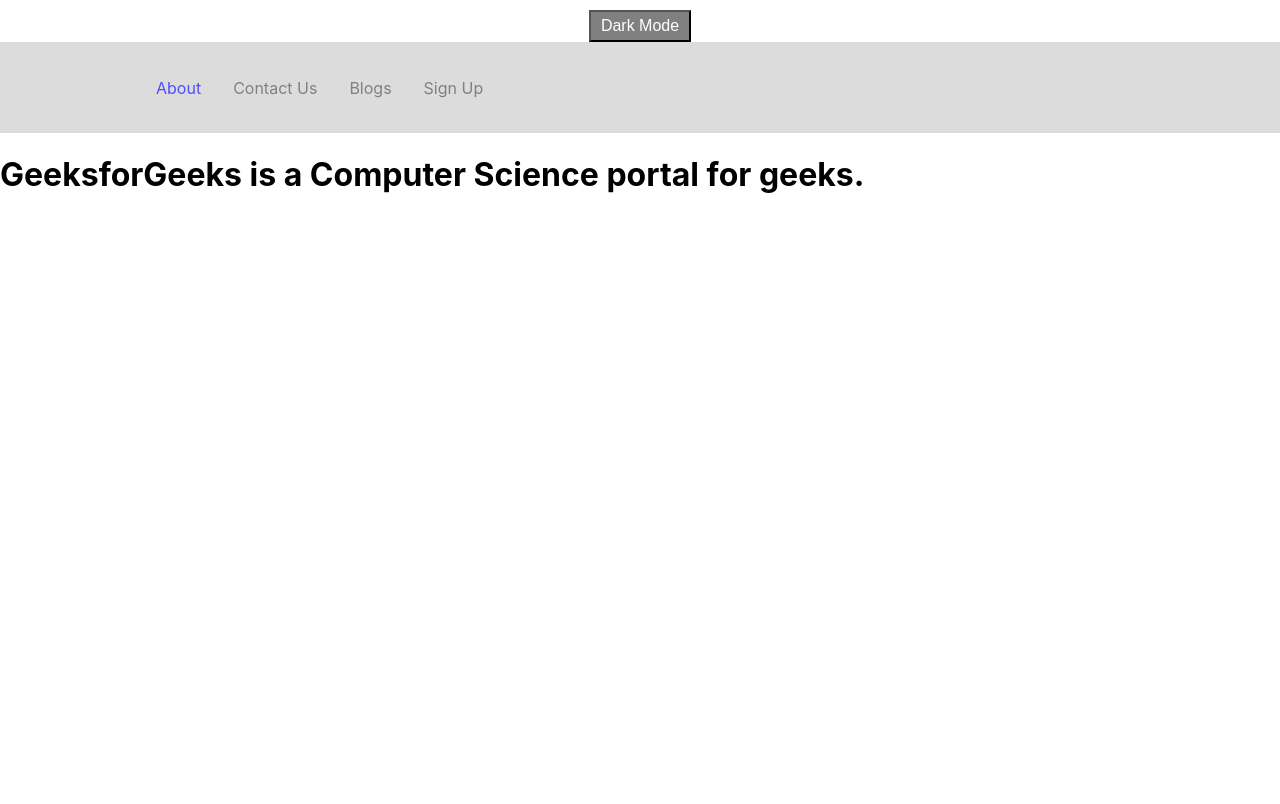
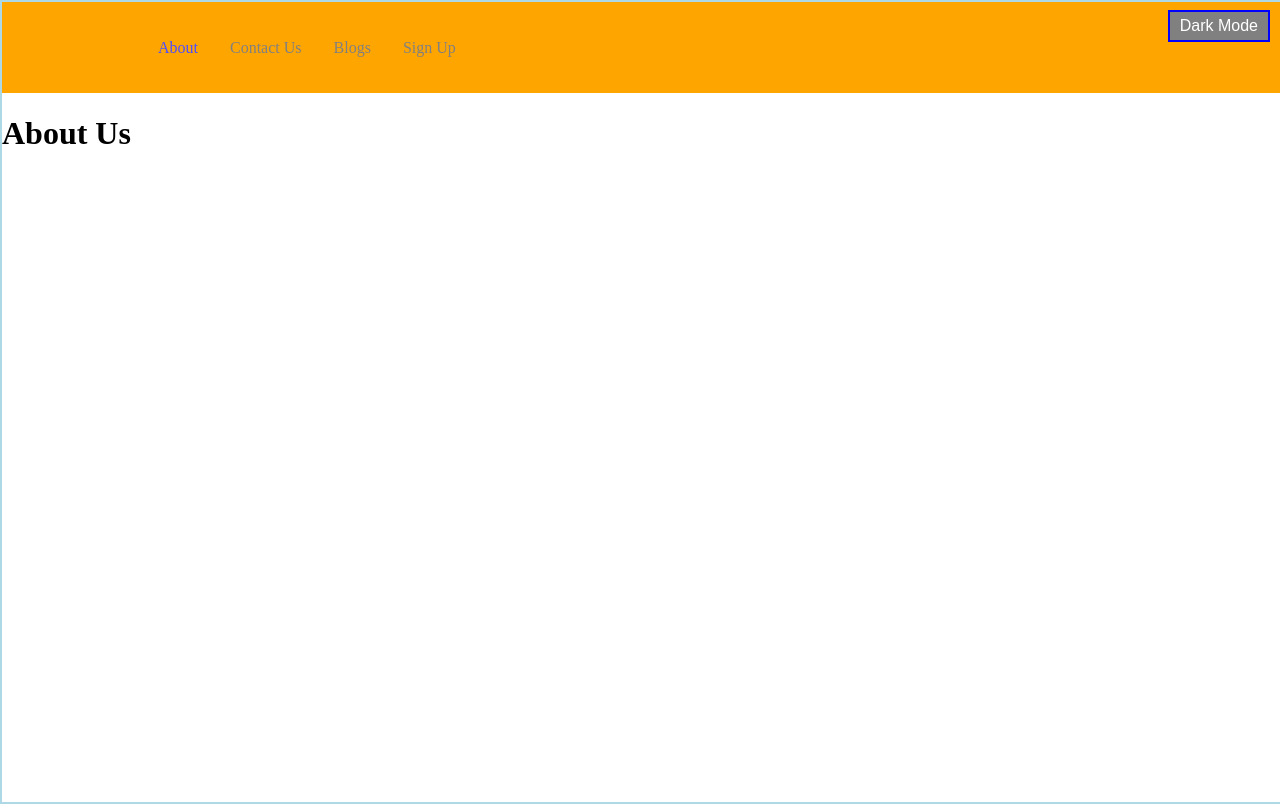
Before and after one commit to TLRKiliann/great-react, a React (Create React App) app in the folder big-project/: page /about in a window 1280 px wide. Built offline with nearby package versions, Linux system fonts and the light colour scheme.

Commit message:
new configuration (files changed & functionalities improved)

```diff
--- a/big-project/src/App.css
+++ b/big-project/src/App.css
@@ -15,15 +15,22 @@ body {
 }
 
 .App {
-  padding-top: 10px;
-  font-family: 'One serif';
-  text-align: center;
+  width: 100%;
+  height: 100vh;
   background-color: var(--bg-color);
   color: var(--text-color);
+  font-family: 'One serif';
+
+  border: 2px solid lightblue;
 }
 
 button {
+  position: fixed;
+  top: 10px;
+  right: 10px;
   padding: 5px 10px;
   font-family: 'karla', sans-serif;
   font-size: 1rem;
+
+  border: 2px solid blue;
 }
--- a/big-project/src/App.js
+++ b/big-project/src/App.js
@@ -1,6 +1,13 @@
 import React, { useState, useEffect } from "react";
-import DarkFunc from "./components/DarkFunc";
-import MultiPage from "./components/MultiPage";
+//import DarkFunc from "./components/DarkFunc";
+
+import Navbar from './components/Navbar';
+import { BrowserRouter as Router, Routes, Route} from 'react-router-dom';
+import Home from './Pages';
+import About from './Pages/about';
+import Blogs from './Pages/blogs';
+import SignUp from './Pages/signup';
+import Contact from './Pages/contact';
 import './App.css';
 
 
@@ -18,14 +25,31 @@ function App() {
   }, [darkMode]);
 
   return (
-    <div>
+    <div className="App" data-theme={darkMode ? "dark" : "light"}>
 
-      <DarkFunc id={darkMode} darkMode={darkMode} toggleDarkMode={toggleDarkMode} />
+      {darkMode && <button onClick={toggleDarkMode} style={{background: 'black',
+        color: 'lightgrey'}}>
+        {"Light Mode"}
+      </button>}
 
-      <MultiPage />
+      {!darkMode && <button onClick={toggleDarkMode} style={{background: 'grey',
+        color: 'white'}}>
+        {"Dark Mode"}
+      </button>}
 
+      <div className="">
+        <Router>
+        <Navbar />
+        <Routes>
+          <Route path="/home" component={Home} />
+          <Route path='/about' element={<About/>} />
+          <Route path='/contact' element={<Contact/>} />
+          <Route path='/blogs' element={<Blogs/>} />
+          <Route path='/sign-up' element={<SignUp />} />
+        </Routes>
+        </Router>
+      </div>
     </div>
-
   );
 }
 
--- a/big-project/src/Pages/about.js
+++ b/big-project/src/Pages/about.js
@@ -4,8 +4,7 @@ const About = () => {
   return (
     <div>
     <h1>
-      GeeksforGeeks is a Computer
-      Science portal for geeks.
+      About Us
     </h1>
     </div>
   );
--- a/big-project/src/Pages/contact.js
+++ b/big-project/src/Pages/contact.js
@@ -3,7 +3,7 @@ import React from 'react';
 const Contact = () => {
   return (
     <div>
-      <h1>Mail us on feedback@geeksforgeeks.org</h1>
+      <h1>Mail us on koalatree@gmail.com</h1>
     </div>
   );
 };
--- a/big-project/src/Pages/index.js
+++ b/big-project/src/Pages/index.js
@@ -3,7 +3,7 @@ import React from 'react';
 const Home = () => {
   return (
     <div>
-      <h1>Welcome to GeeksforGeeks</h1>
+      <h1>Welcome to this site</h1>
     </div>
   );
 };
--- a/big-project/src/components/DarkFunc.js
+++ /dev/null
@@ -1,23 +0,0 @@
-import '../App.css';
-
-
-function DarkFunc(props) {
-
-  return (
-    <div className="App" data-theme={props.darkMode ? "dark" : "light"}>
-
-      {props.darkMode && <button onClick={props.toggleDarkMode} style={{background: 'black',
-        color: 'lightgrey'}}>
-        {"Light Mode"}
-      </button>}
-
-      {!props.darkMode && <button onClick={props.toggleDarkMode} style={{background: 'grey',
-        color: 'white'}}>
-        {"Dark Mode"}
-      </button>}
-
-    </div>
-  );
-}
-
-export default DarkFunc;
--- a/big-project/src/components/MultiPage.js
+++ /dev/null
@@ -1,26 +0,0 @@
-import Navbar from './Navbar';
-import { BrowserRouter as Router, Routes, Route} from 'react-router-dom';
-import Home from '../Pages';
-import About from '../Pages/about';
-import Blogs from '../Pages/blogs';
-import SignUp from '../Pages/signup';
-import Contact from '../Pages/contact';
-import '../App.css';
-
-
-export default function MultiPage() {
-  return (
-    <div>
-      <Router>
-      <Navbar />
-      <Routes>
-        <Route path="/home" component={Home} />
-        <Route path='/about' element={<About/>} />
-        <Route path='/contact' element={<Contact/>} />
-        <Route path='/blogs' element={<Blogs/>} />
-        <Route path='/sign-up' element={<SignUp />} />
-      </Routes>
-      </Router>
-    </div>
-  );
-}
--- a/big-project/src/components/Navbar/NavbarElements.js
+++ b/big-project/src/components/Navbar/NavbarElements.js
@@ -4,7 +4,7 @@ import styled from "styled-components";
 
 
 export const Nav = styled.nav`
-  background: #dcdcdc;
+  background: orange;
   height: 85px;
   display: flex;
   justify-content: space-between;
@@ -43,11 +43,6 @@ export const NavMenu = styled.div`
   display: flex;
   align-items: center;
   margin-right: -24px;
-  /* Second Nav */
-  /* margin-right: 24px; */
-  /* Third Nav */
-  /* width: 100vw;
-  white-space: nowrap; */
   @media screen and (max-width: 768px) {
     display: none;
   }
```
